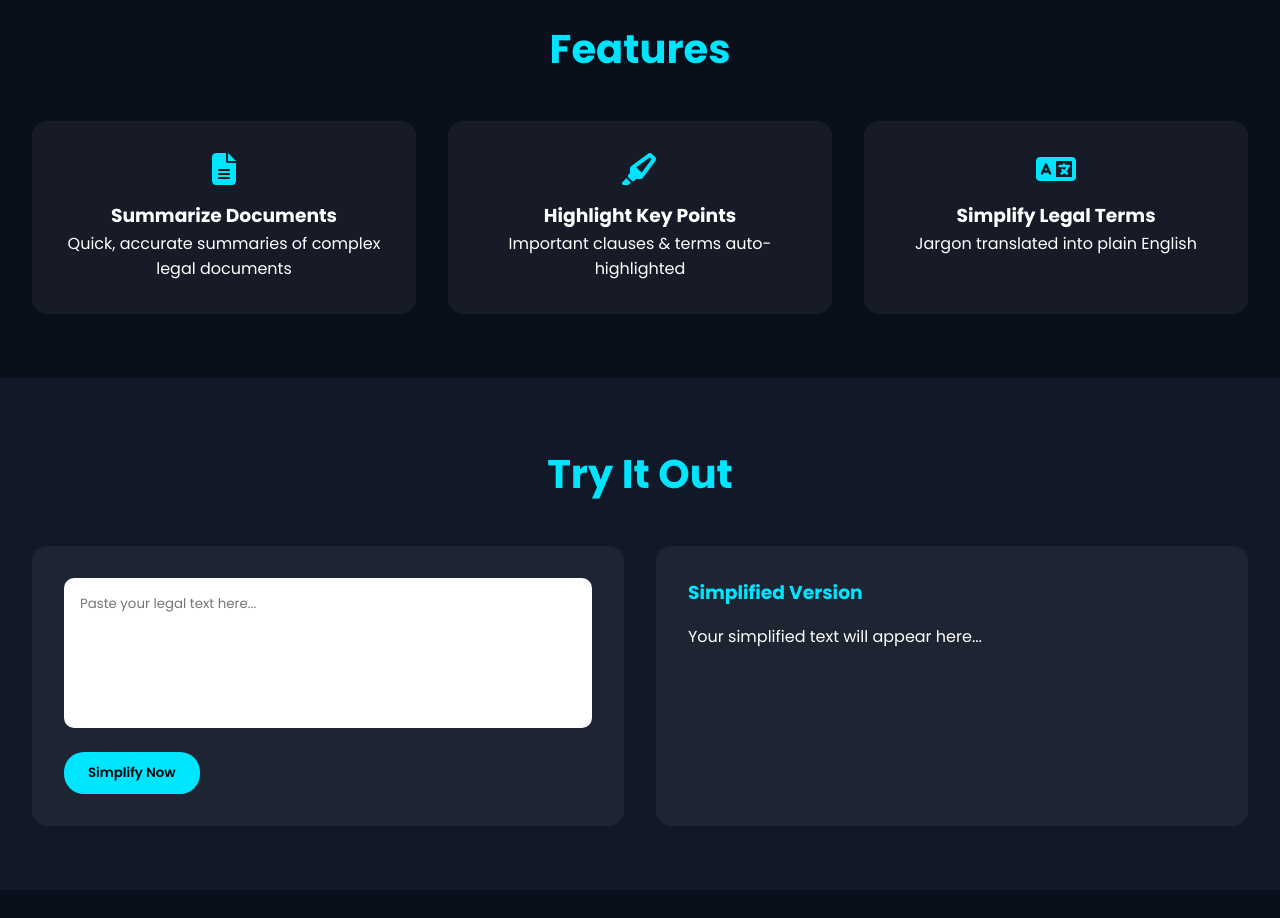
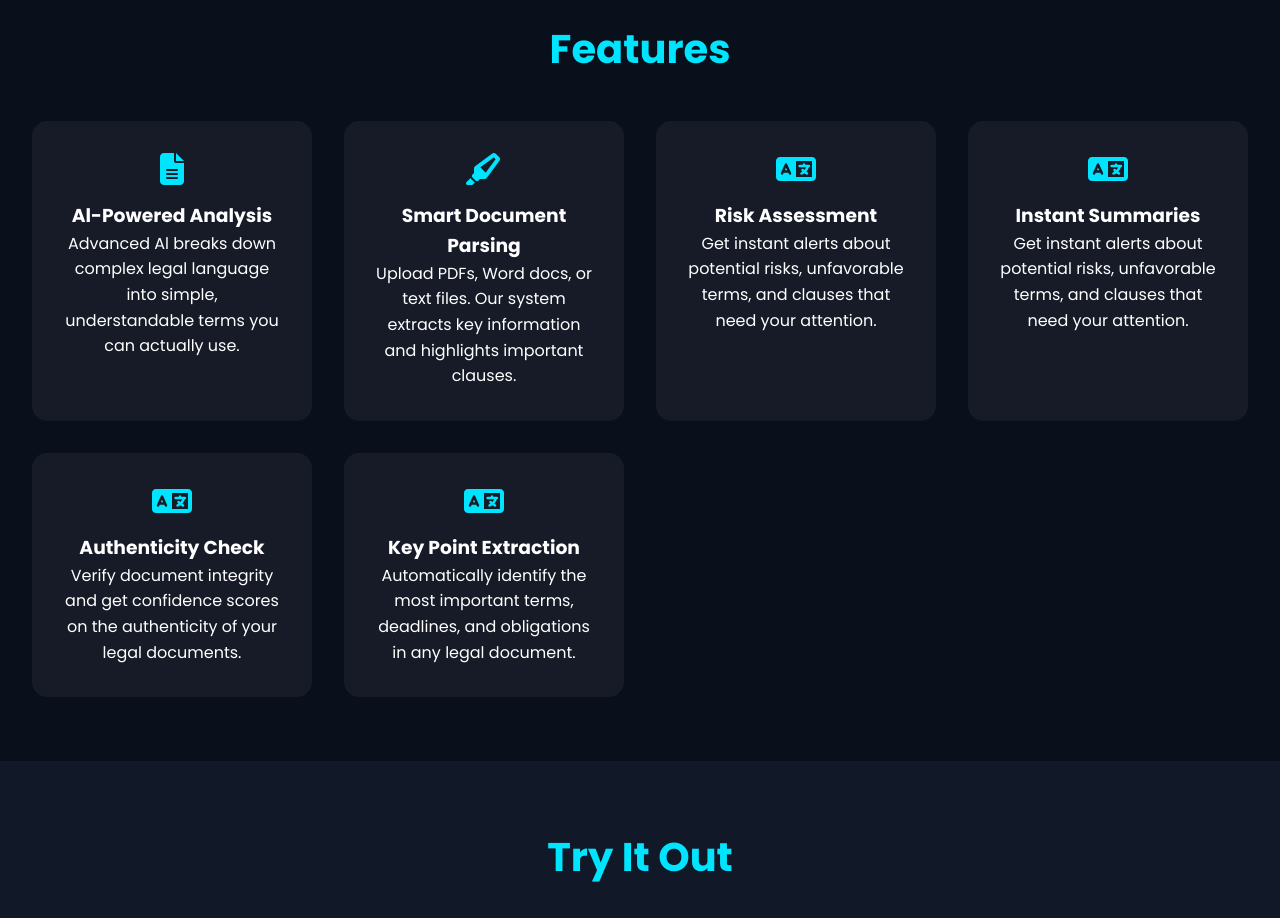
Before and after one commit to Naman-iitm/L1, a plain HTML site: page index.html in a window 1280 px wide. Shown: the part 920-1838 px from the top of the page. Drawn offline with Linux system fonts and the light colour scheme; animation ran at ten frames a second.

Commit message:
index.html

```diff
--- a/index.html
+++ b/index.html
@@ -45,19 +45,39 @@
     <div class="feature-cards">
       <div class="feature-card">
         <i class="fas fa-file-alt"></i>
-        <h3>Summarize Documents</h3>
-        <p>Quick, accurate summaries of complex legal documents</p>
+        <h3>Al-Powered Analysis</h3>
+        <p>Advanced Al breaks down complex legal language into simple, understandable terms you can actually use.</p>
       </div>
       <div class="feature-card">
         <i class="fas fa-highlighter"></i>
-        <h3>Highlight Key Points</h3>
-        <p>Important clauses & terms auto-highlighted</p>
+        <h3>Smart Document Parsing</h3>
+        <p>Upload PDFs, Word docs, or text files. Our system extracts key information and highlights important clauses.</p>
       </div>
       <div class="feature-card">
         <i class="fas fa-language"></i>
-        <h3>Simplify Legal Terms</h3>
-        <p>Jargon translated into plain English</p>
+        <h3>Risk Assessment</h3>
+        <p>Get instant alerts about potential risks, unfavorable terms, and clauses that need your attention.</p>
       </div>
+
+
+      <div class="feature-card">
+        <i class="fas fa-language"></i>
+        <h3>Instant Summaries</h3>
+        <p>Get instant alerts about potential risks, unfavorable terms, and clauses that need your attention.</p>
+      </div>
+      <div class="feature-card">
+        <i class="fas fa-language"></i>
+        <h3>Authenticity Check</h3>
+        <p>Verify document integrity and get confidence scores on the
+authenticity of your legal documents.</p>
+      </div>
+      <div class="feature-card">
+        <i class="fas fa-language"></i>
+        <h3>Key Point Extraction</h3>
+        <p>Automatically identify the most important terms, deadlines, and obligations in any legal document.</p>
+      </div>
+
+
     </div>
   </section>
 
```
